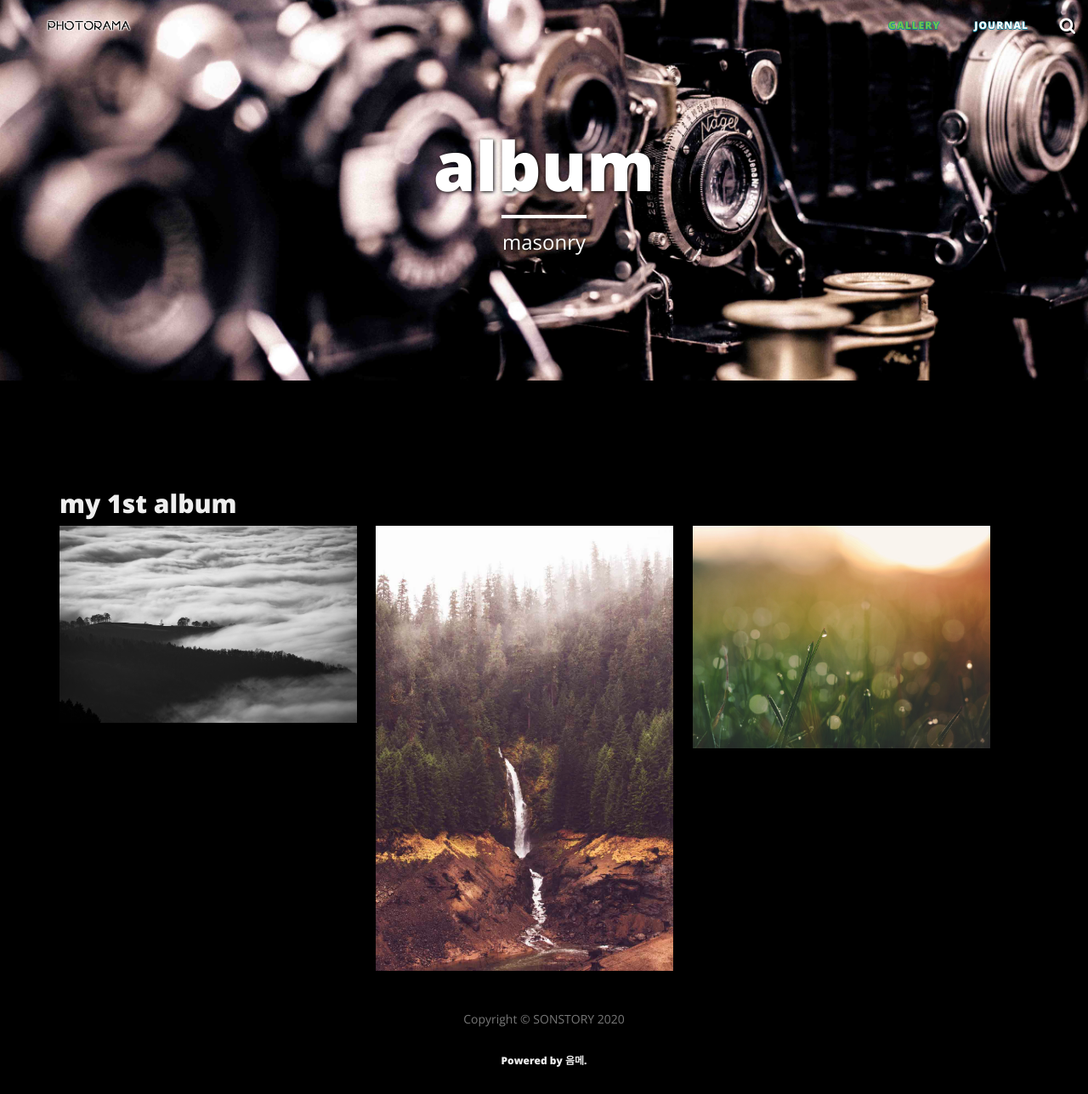
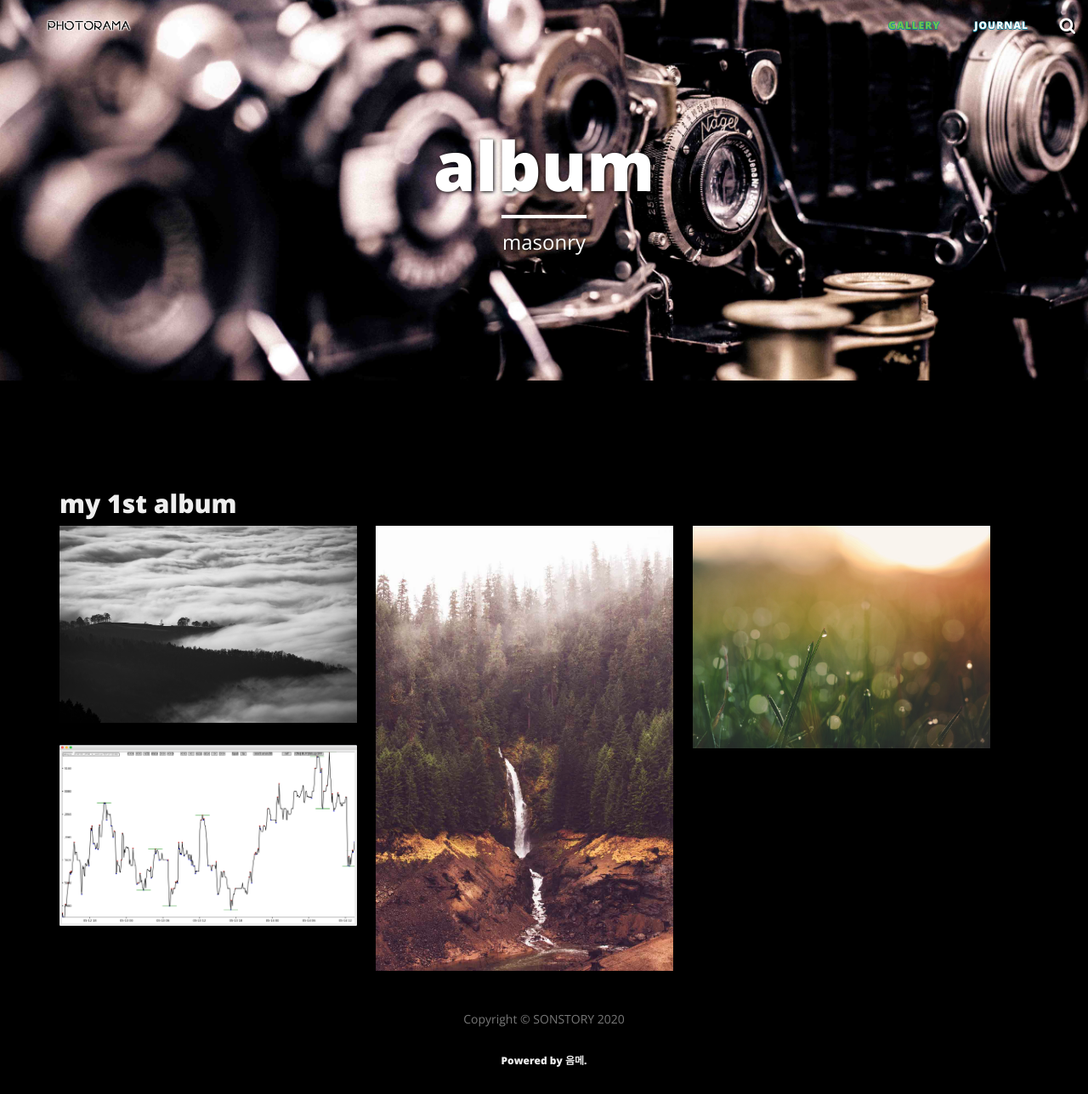
Before and after one commit to shso-abc/shso-abc.github.io, a Jekyll site: the page built from gallery/gallery01/index.html, in a window 1280 px wide. Shown: the whole page at 85% size. Built offline with Jekyll 4.4.1, drawn with Linux system fonts in a browser that asks for light colours; nearby versions of some CDN libraries.

Commit message:
Update index.html

```diff
--- a/gallery/gallery01/index.html
+++ b/gallery/gallery01/index.html
@@ -1,10 +1,10 @@
 ---
 layout: page
-title: "album"
-description: "masonry"
+title: album
+description: masonry
 active: gallery
-header-img: "img/gallery-bg.jpg"
-album-title: "my 1st album"
+header-img: img/gallery-bg.jpg
+album-title: my 1st album
 images:
   - image_path: /gallery/archive/g01/bg1.jpg
     caption: IMAGE TITLE
@@ -15,6 +15,10 @@ images:
   - image_path: /gallery/archive/g01/bg3.jpg
     caption: IMAGE TITLE
     copyright: © photorama
+  - image_path: /gallery/archive/g01/Screen Shot 2020-07-09 at 2.34.37 AM.png
+    caption: TEST IMAGE UPLOAD
+    copyright: 음메에
+published: true
 ---
 
 <html class="no-js" lang="en">
```
Lines whose indentation alone changed are shown as unchanged.
